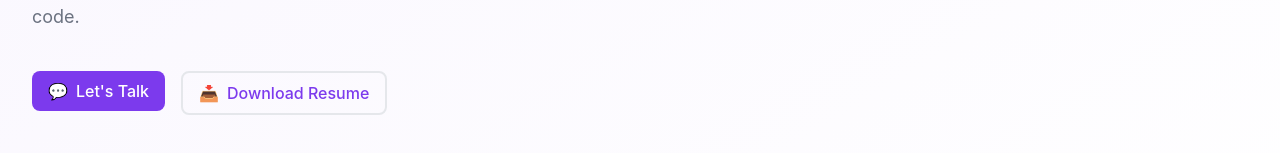
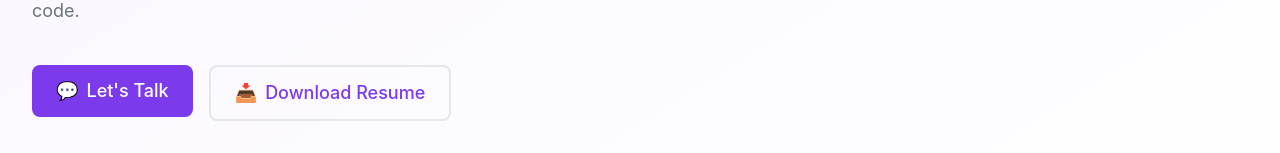
Before and after one commit to Saadimehar/portfolio, a Next.js app: page / in a window 1280 px wide. Shown: the part 530-683 px from the top of the page. Built offline with nearby package versions, Linux system fonts and the light colour scheme; no server answers.

Commit message:
Make buttons slightly bigger on desktop design

```diff
--- a/src/components/sections/Hero.tsx
+++ b/src/components/sections/Hero.tsx
@@ -98,14 +98,14 @@ export const Hero = () => {
             {/* CTA Buttons */}
             <div className="flex flex-row gap-2 sm:gap-4 pt-2 sm:pt-4 justify-center lg:justify-start w-full flex-wrap">
               <Link href="#contact" className="flex-1 sm:flex-none min-w-fit">
-                <Button variant="primary" size="sm" className="w-full text-xs sm:text-sm md:text-base px-2 sm:px-4">
+                <Button variant="primary" size="sm" className="w-full text-xs sm:text-sm md:text-base lg:text-lg px-2 sm:px-4 lg:px-6 py-1 sm:py-2 lg:py-3">
                   <span>💬</span>
                   <span className="hidden sm:inline">Let's Talk</span>
                   <span className="sm:hidden">Talk</span>
                 </Button>
               </Link>
               <a href={siteConfig.resume} download="Muhammad_Saad_CV.pdf" className="flex-1 sm:flex-none min-w-fit">
-                <Button variant="outline" size="sm" className="w-full text-xs sm:text-sm md:text-base px-2 sm:px-4">
+                <Button variant="outline" size="sm" className="w-full text-xs sm:text-sm md:text-base lg:text-lg px-2 sm:px-4 lg:px-6 py-1 sm:py-2 lg:py-3">
                   <span>📥</span>
                   <span className="hidden sm:inline">Download Resume</span>
                   <span className="sm:hidden">Resume</span>
```
